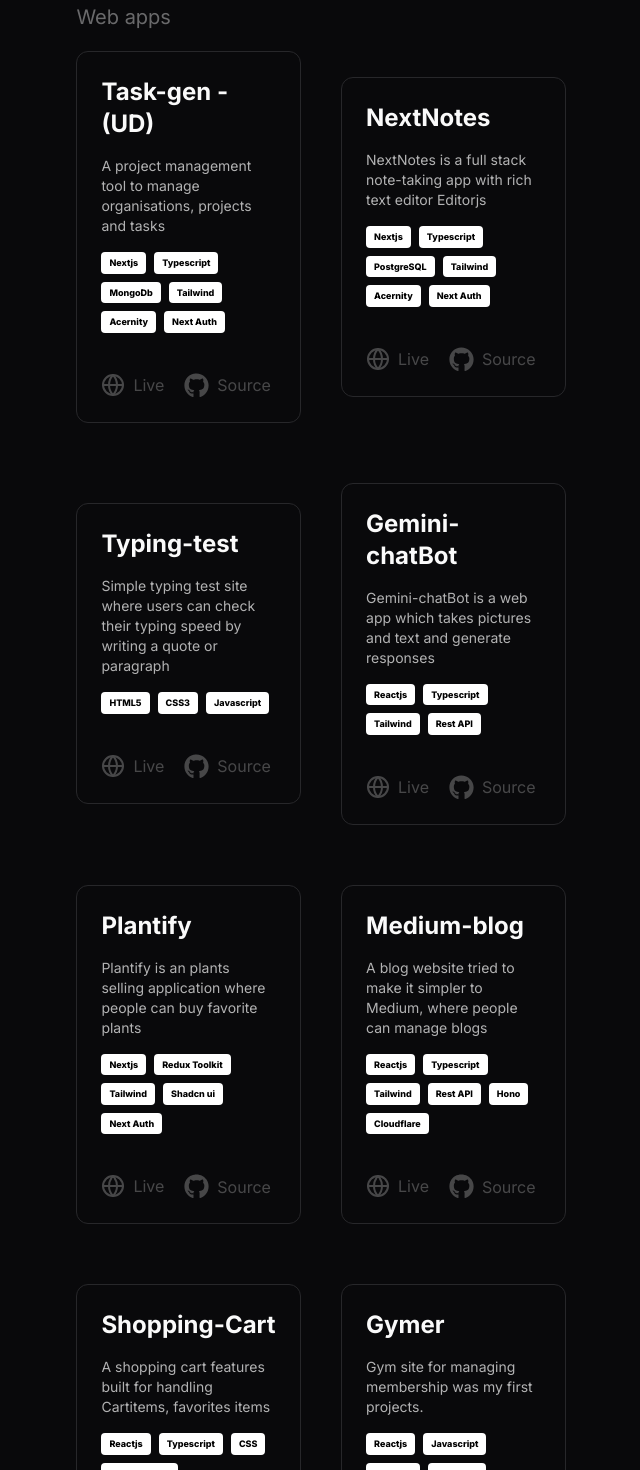
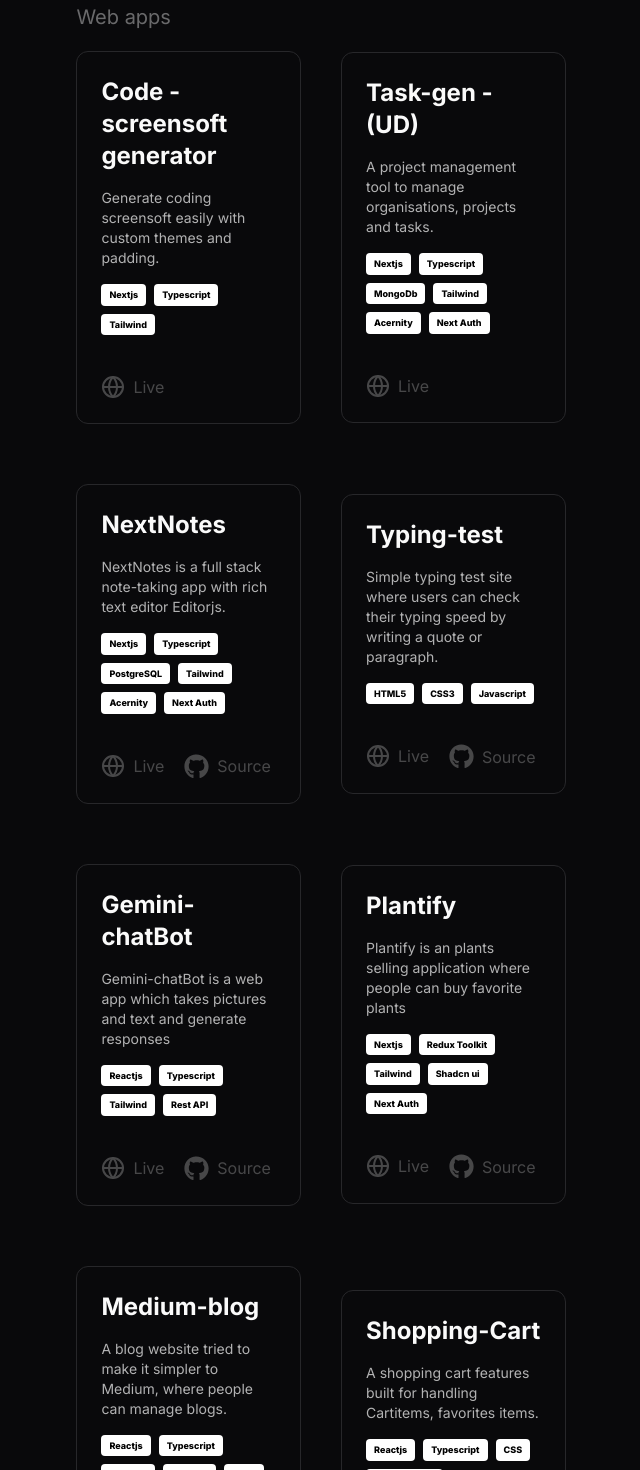
Before and after one commit to Piyush5784/Piyush-portfolio, a Next.js app: page / in a window 1280 px wide. Shown: the part 600-2070 px from the top of the page, without its empty margins (314-954 px from the left). Built offline with nearby package versions, Linux system fonts and the light colour scheme.

Commit message:
added project

```diff
--- a/src/Content.ts
+++ b/src/Content.ts
@@ -75,9 +75,20 @@ export const Content: ContentType = {
   ],
   projects: [
     {
+      name: "Code - screensoft generator",
+      description:
+        "Generate coding screensoft easily with custom themes and padding.",
+      skills: [
+        "Nextjs",
+        "Typescript",
+        "Tailwind",
+      ],
+      liveSrc: "https://code-screensoft-generator.netlify.app"
+    },
+    {
       name: "Task-gen - (UD)",
       description:
-        "A project management tool to manage organisations, projects and tasks",
+        "A project management tool to manage organisations, projects and tasks.",
       skills: [
         "Nextjs",
         "Typescript",
@@ -87,12 +98,12 @@ export const Content: ContentType = {
         "Next Auth",
       ],
       liveSrc: "https://task-gen.netlify.app",
-      sourceSrc: "https://github.com/Piyush5784/TaskGen",
+      // sourceSrc: "https://github.com/Piyush5784/TaskGen",
     },
     {
       name: "NextNotes",
       description:
-        "NextNotes is a full stack note-taking app with rich text editor Editorjs",
+        "NextNotes is a full stack note-taking app with rich text editor Editorjs.",
       skills: [
         "Nextjs",
         "Typescript",
@@ -107,7 +118,7 @@ export const Content: ContentType = {
     {
       name: "Typing-test",
       description:
-        "Simple typing test site where users can check their typing speed by writing a quote or paragraph",
+        "Simple typing test site where users can check their typing speed by writing a quote or paragraph.",
       skills: ["HTML5", "CSS3", "Javascript"],
       liveSrc: "https://typing-test-site.pages.dev",
       sourceSrc: "https://github.com/Piyush5784/Typing-test",
@@ -131,7 +142,7 @@ export const Content: ContentType = {
     {
       name: "Medium-blog",
       description:
-        "A blog website tried to make it simpler to Medium, where people can manage blogs",
+        "A blog website tried to make it simpler to Medium, where people can manage blogs.",
       skills: [
         "Reactjs",
         "Typescript",
@@ -146,7 +157,7 @@ export const Content: ContentType = {
     {
       name: "Shopping-Cart",
       description:
-        "A shopping cart features built for handling Cartitems, favorites items",
+        "A shopping cart features built for handling Cartitems, favorites items.",
       skills: ["Reactjs", "Typescript", "CSS", "Redux-toolkit"],
       liveSrc: "https://shoping-cart-redux-vert.vercel.app",
       sourceSrc: "https://github.com/Piyush5784/shopingCart-redux",
@@ -177,7 +188,7 @@ export const Content: ContentType = {
     {
       name: "Sass-t(UD)",
       description:
-        "A sass landing page with initial page including authenctication using next-auth",
+        "A sass landing page with initial page including authenctication using next-auth.",
       skills: ["Nextjs", "Typescript", "Tailwind", "Framer-motion"],
       liveSrc: "https://nextjs-template-three-phi.vercel.app",
       sourceSrc: "https://github.com/Piyush5784/nextjs-template",
@@ -201,7 +212,7 @@ export const Content: ContentType = {
     {
       name: "Jis",
       description:
-        "Jain interior solution is a business in my hometown, which designs interiors for the homes",
+        "Jain interior solution is a business in my hometown, which designs interiors for the homes.",
       skills: ["Reactjs", "Typescript", "Tailwind", "Framer-motion"],
       liveSrc: "https://jaininteriorsolution.vercel.app",
       sourceSrc: "https://github.com/Piyush5784/JisHome",
@@ -209,7 +220,7 @@ export const Content: ContentType = {
     {
       name: "Furniro",
       description:
-        "Furniro is a furniture selling application which sells furnitures for home and offices",
+        "Furniro is a furniture selling application which sells furnitures for home and offices.",
       skills: ["Reactjs", "Typescript", "Vanilla CSS", "SCSS"],
       liveSrc: "https://furniro-sable.vercel.app",
       sourceSrc: "https://github.com/Piyush5784/Furniro",
--- a/src/components/custom/Projects.tsx
+++ b/src/components/custom/Projects.tsx
@@ -12,11 +12,10 @@ const Projects = () => {
       <p className=" text-xl opacity-40 pl-7 md:pl-0">Web apps</p>
       <div className="flex flex-wrap items-center justify-center md:justify-start gap-10 w-full pb-10">
         {Content.projects.map((project, index) => (
-
           <div
             key={index}
             className="border p-6 md:w-[45%] w-[85%] rounded-xl mt-5 "
-          ><div></div>
+          >
             <p className=" text-2xl font-bold">{project.name}</p>
             <p className="pt-4 text-sm opacity-70">{project.description}</p>
             <div className="flex gap-2 flex-wrap pt-4">
@@ -36,11 +35,11 @@ const Projects = () => {
                   Live
                 </span>
               </Link>
-              <Link href={project.sourceSrc} target="_blank">
+              {project.sourceSrc &&<Link href={project.sourceSrc} target="_blank">
                 <span className=" justify-center items-center hover:opacity-100 opacity-25 text-black dark:text-white cursor-pointer hover:underline flex gap-2">
                   <FaGithub size={25} /> Source
                 </span>
-              </Link>
+              </Link>}
             </div>
           </div>
         ))}
@@ -65,18 +64,18 @@ const Projects = () => {
                 </button>
               ))}
             </div>
-            <div className="pt-10 flex gap-5">
+          <div className="pt-10 flex gap-5">
               <Link href={project.liveSrc} target="_blank">
                 <span className=" hover:opacity-100 opacity-25 text-black dark:text-white cursor-pointer hover:underline flex gap-2">
                   <Globe />
                   Live
                 </span>
               </Link>
-              <Link href={project.sourceSrc} target="_blank">
+              {project.sourceSrc && <Link href={project.sourceSrc} target="_blank">
                 <span className=" justify-center items-center hover:opacity-100 opacity-25 text-black dark:text-white cursor-pointer hover:underline flex gap-2">
                   <FaGithub size={25} /> Source
                 </span>
-              </Link>
+              </Link>}
             </div>
           </div>
         ))}
--- a/src/types/index.ts
+++ b/src/types/index.ts
@@ -26,7 +26,7 @@ export interface projectContent {
   description: ReactNode | string;
   skills: string[];
   liveSrc: string;
-  sourceSrc: string;
+  sourceSrc?: string;
 }
 export interface ExperienceContent {
   companyName: string;
```
Also changed, not shown: 1 other file (tests, documents, lock files or other folders).
